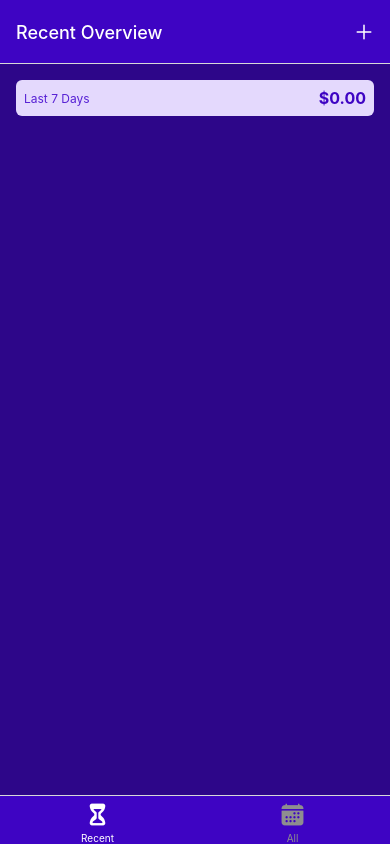
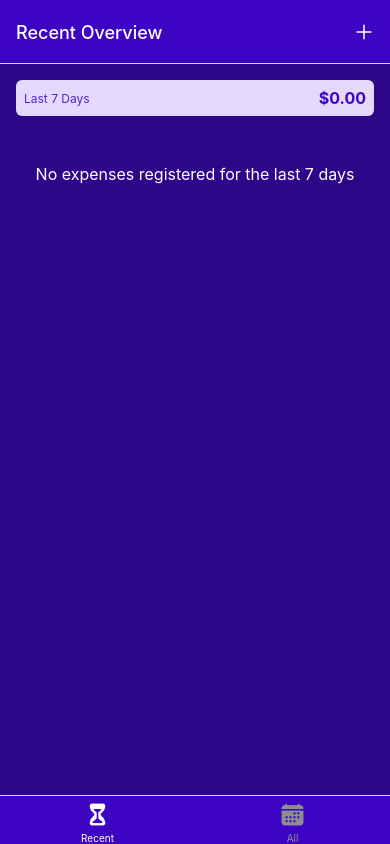
Before and after one commit to TalehGuryanov/expense-manager, a React Native app: screen /RecentExpenses in a window 390 px wide. Built offline with nearby package versions, Linux system fonts and the light colour scheme.

Commit message:
added fallBackText

```diff
--- a/components/ExpensesOutput/ExpensesOutput.js
+++ b/components/ExpensesOutput/ExpensesOutput.js
@@ -1,17 +1,19 @@
-import { View, StyleSheet } from 'react-native';
+import { View, StyleSheet, Text } from 'react-native';
 
 import {ExpensesSummary} from "./ExpensesSummary";
 import {ExpensesList} from "./ExpensesList";
 import {GlobalStyles} from "../../constants/styles";
 
-export const ExpensesOutput = ({expenses, expensesPeriod}) => {
+export const ExpensesOutput = ({expenses, expensesPeriod, fallBackText}) => {
   const expensesSum = expenses.reduce((acc, expense) => acc + expense.amount, 0);
+
+  const fallBack = <Text style={styles.infoText}>{fallBackText}</Text>
 
   return (
     <View style={styles.container}>
       <ExpensesSummary expensesSum={expensesSum} periodName={expensesPeriod}/>
 
-      <ExpensesList expenses={expenses}/>
+      {expenses.length ? <ExpensesList expenses={expenses}/> : fallBack}
     </View>
   );
 }
@@ -22,5 +24,11 @@ const styles = StyleSheet.create({
     paddingTop: 16,
     backgroundColor: GlobalStyles.colors.primary700,
     flex: 1,
+  },
+  infoText: {
+    color: GlobalStyles.colors.white,
+    fontSize: 16,
+    textAlign: 'center',
+    marginTop: 32,
   }
 });
--- a/screens/AllExpenses.js
+++ b/screens/AllExpenses.js
@@ -5,6 +5,10 @@ export const AllExpenses = () => {
   const expenses = useSelector(state => state.expenses) || [];
 
   return (
-      <ExpensesOutput expenses={expenses} expensesPeriod={"Total"}/>
+      <ExpensesOutput
+          expenses={expenses}
+          expensesPeriod={"Total"}
+          fallBackText="No registered expenses found"
+      />
   );
 }
--- a/screens/RecentExpenses.js
+++ b/screens/RecentExpenses.js
@@ -13,6 +13,10 @@ export const RecentExpenses = () => {
   })}, [expenses]);
 
   return (
-      <ExpensesOutput expenses={resentExpenses} expensesPeriod={"Last 7 Days"}/>
+      <ExpensesOutput
+          expenses={resentExpenses}
+          expensesPeriod={"Last 7 Days"}
+          fallBackText="No expenses registered for the last 7 days"
+      />
   );
 }
```
